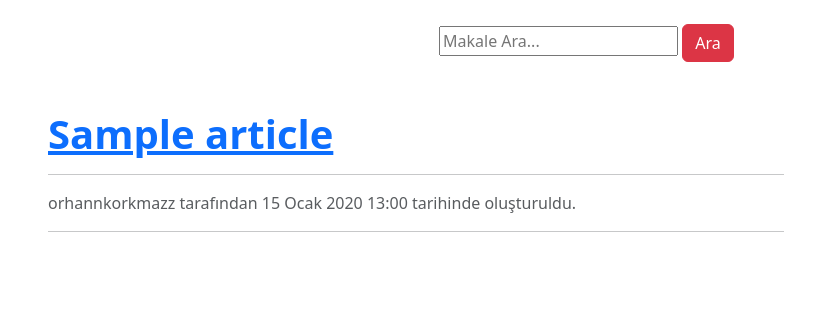
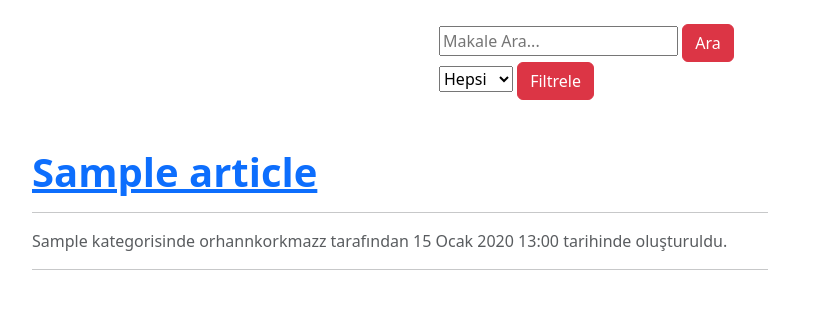
Before and after one commit to orhannkorkmazz/Django, a Django app: page /articles/ in a window 1280 px wide. Shown: the part 56-365 px from the top of the page, without its empty margins (50-865 px from the left). Run offline with Django 4.2, Linux system fonts and the light colour scheme; data comes from the database, SQL or seed files in the repository; tables that the repository leaves empty hold one stand-in row (values such as "Sample post"); some libraries are stand-ins or nearby versions.

Commit message:
Add files via upload

```diff
--- a/templates/articles.html
+++ b/templates/articles.html
@@ -12,9 +12,23 @@
     <div class="col-md-10 offset-md-3">
         <div class="col-lg-8">
             <form >
+                <form method="get">
     {% csrf_token %}
     <input type="text" name = "anahtar" class="input-sm" maxlength="64" placeholder="Makale Ara...">
     <button type="submit" class="btn btn-danger">Ara</button>
+    <div>
+        <select name="category">
+            <option value="" {% if request.GET.category == "" %}selected{% endif %}>Hepsi</option>
+            <option value="Bilişim" {% if request.GET.category == "Bilişim" %}selected{% endif %}>Bilişim</option>
+            <option value="Eğitim" {% if request.GET.category == "Eğitim" %}selected{% endif %}>Eğitim</option>
+            <option value="Edebi" {% if request.GET.category == "Edebi" %}selected{% endif %}>Edebi</option>
+            <option value="Gazete" {% if request.GET.category == "Gazete" %}selected{% endif %}>Gazete</option>
+            <!-- Diğer kategori seçenekleri buraya eklenir -->
+        </select>
+        <button type="submit" class="btn btn-danger">Filtrele</button>
+    </form>
+
+
 </form>
 </div>
 </div>
@@ -35,8 +49,9 @@
                             <!-- Post title-->
                             <h1 class="fw-bolder mb-1"><a href="/article/{{article.id}}">{{ article.title }}</h1></a>
                             <hr>
+
                             <!-- Post meta content-->
-                            <div class="text-muted fst-normal mb-2">{{ article.author.username }} tarafından {{ article.created_date }} tarihinde oluşturuldu.  </div>
+                            <div class="text-muted fst-normal mb-2">{{ article.category }} kategorisinde {{ article.author.username }} tarafından {{ article.created_date }} tarihinde oluşturuldu.  </div>
                             <!-- Post categories-->
                             <hr>
                         </header>
```
